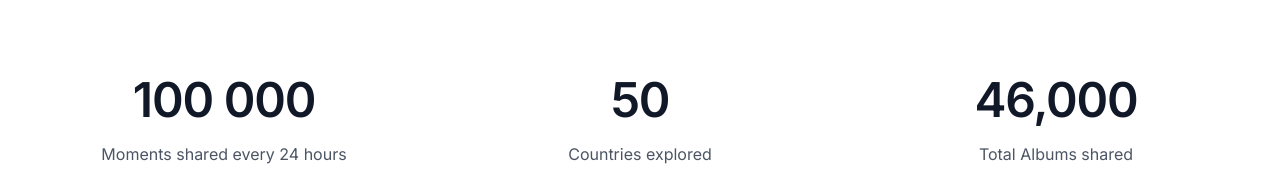
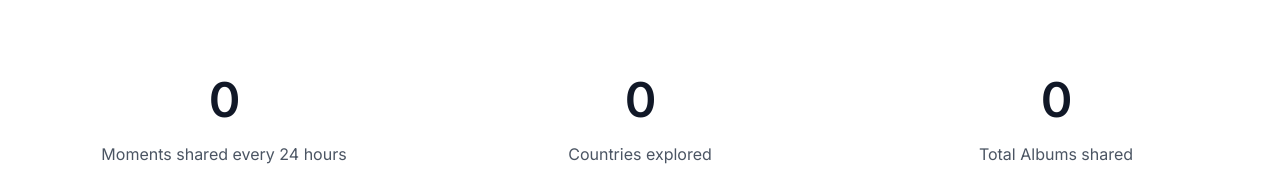
Before and after one commit to kkipngenokoech/veltech, a Next.js app: page / in a window 1280 px wide. Shown: the part 852-1031 px from the top of the page. Built offline with nearby package versions, Linux system fonts and the light colour scheme.

Commit message:
visibility sensor added

```diff
--- a/package.json
+++ b/package.json
@@ -16,7 +16,9 @@
     "@mui/material": "^5.15.7",
     "next": "14.1.0",
     "react": "^18",
-    "react-dom": "^18"
+    "react-countup": "^6.5.0",
+    "react-dom": "^18",
+    "react-visibility-sensor": "^5.1.1"
   },
   "devDependencies": {
     "autoprefixer": "^10.4.17",
--- a/src/app/pages/landingpage.js
+++ b/src/app/pages/landingpage.js
@@ -1,6 +1,8 @@
 " use client";
 import { Button } from "@mui/material";
 import { useEffect, useState } from "react";
+import CountUp from 'react-countup';
+import VisibilitySensor from 'react-visibility-sensor';
 
 export default function LandingPage() {
   const heros = [
@@ -48,9 +50,9 @@ export default function LandingPage() {
 
 //! stats for landing page
 const stats = [
-  { id: 1, name: "Moments shared every 24 hours", value: "100 000" },
-  { id: 2, name: "Countries explored", value: "50" },
-  { id: 3, name: "Total Albums shared", value: "46,000" },
+  { id: 1, name: "Moments shared every 24 hours", value: 100000 },
+  { id: 2, name: "Countries explored", value: 50 },
+  { id: 3, name: "Total Albums shared", value: 46000 },
 ];
 
 function StatsSection() {
@@ -65,7 +67,11 @@ function StatsSection() {
             >
               <dt className="text-base leading-7 text-gray-600">{stat.name}</dt>
               <dd className="order-first text-3xl font-semibold tracking-tight text-gray-900 sm:text-5xl">
-                {stat.value}
+                                <VisibilitySensor partialVisibility offset={{ bottom: 100 }}>
+                  {({ isVisible }) => (
+                    <CountUp start={0} end={isVisible ? stat.value : 0} duration={2.75} />
+                  )}
+                </VisibilitySensor>
               </dd>
             </div>
           ))}
```
Also changed, not shown: 1 other file (tests, documents, lock files or other folders).
